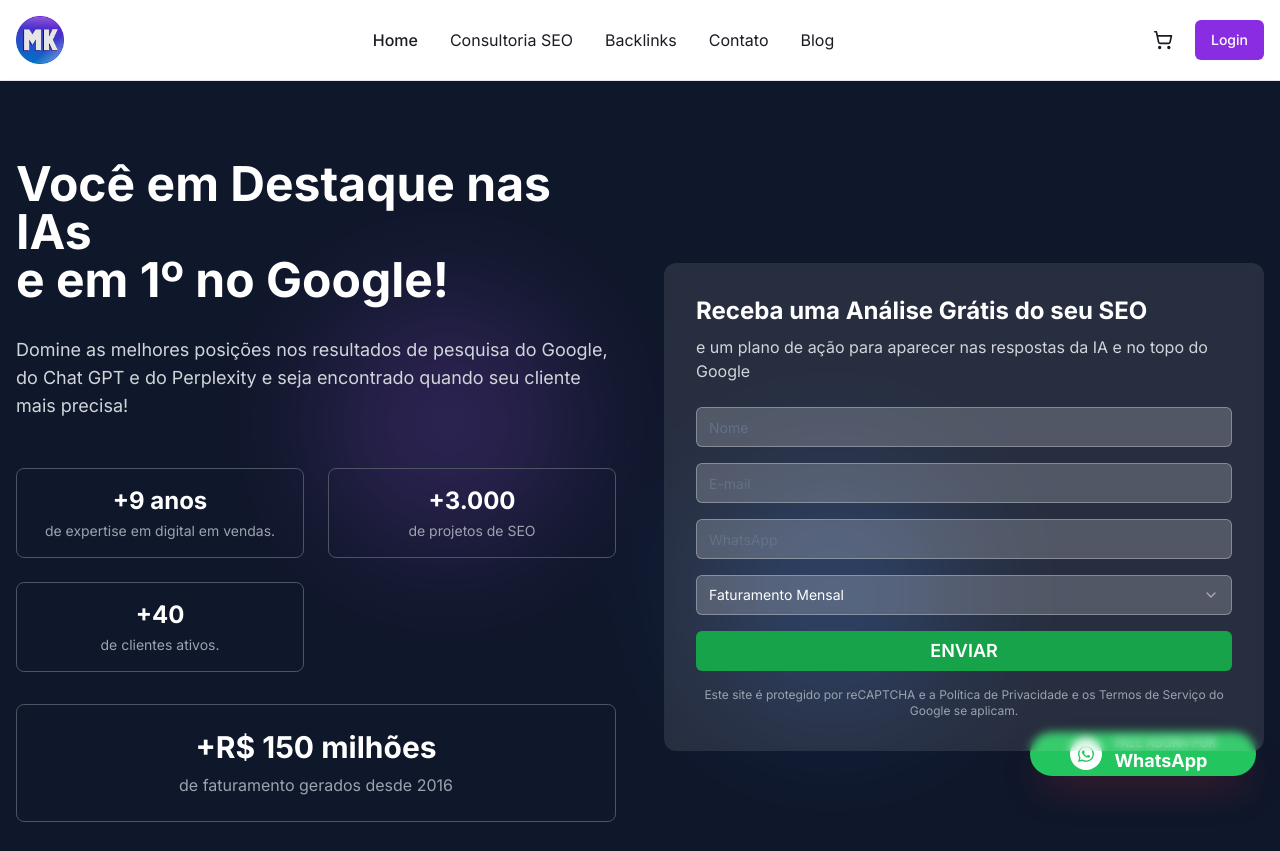
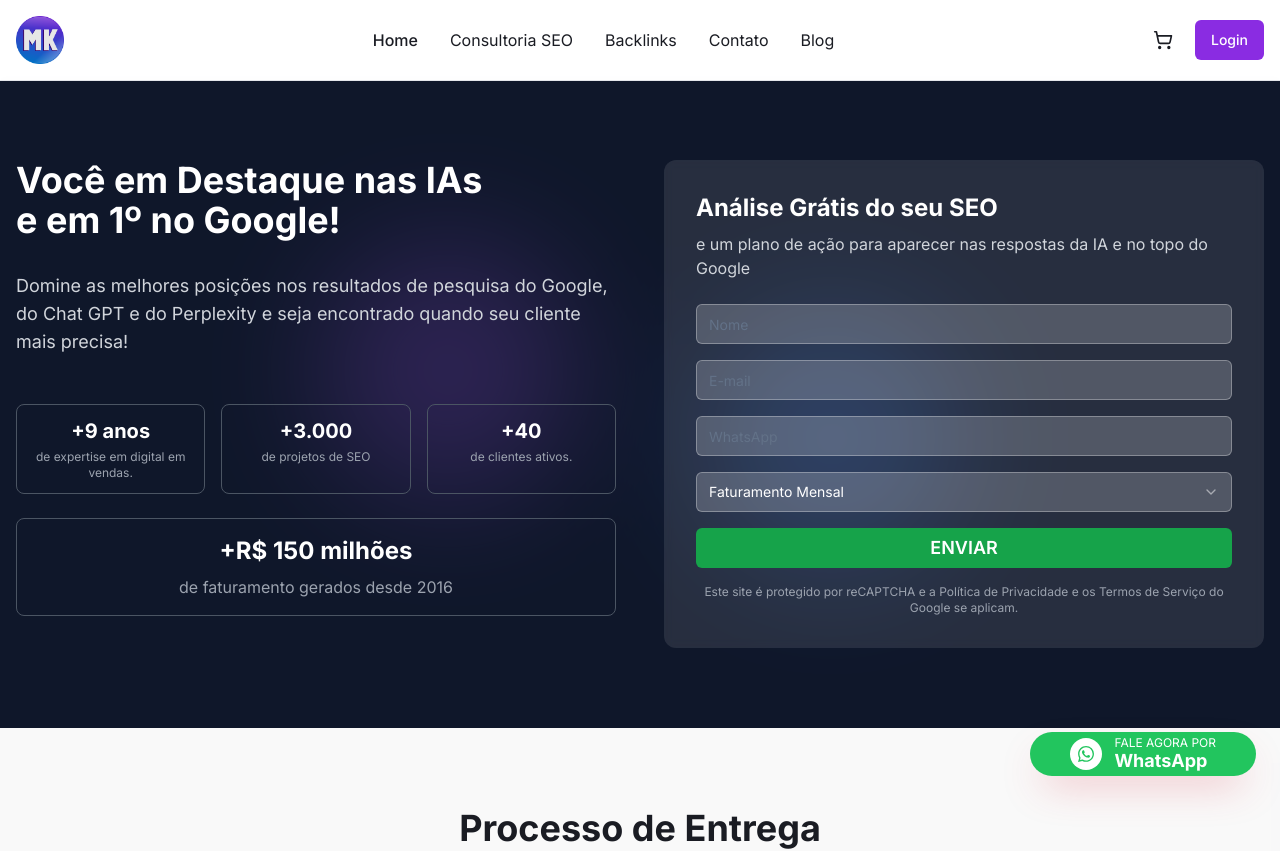
Before and after one commit to marconez777/seo-semantic-masterclass, a React (Vite) app: page /consultoria-de-seo in a window 1280 px wide. Shown: the top 851 px of the page. Built offline with nearby package versions, Linux system fonts and the light colour scheme.

Commit message:
Update consultoria-seo page
Adjust headline font size, card layout, and form styling on the consultoria-seo page.

```diff
--- a/src/components/sections/LeadGenerationSection.tsx
+++ b/src/components/sections/LeadGenerationSection.tsx
@@ -13,7 +13,7 @@ const LeadGenerationSection = () => {
       <div className="container mx-auto px-4 relative z-10">
         <div className="grid lg:grid-cols-2 gap-12 items-center max-w-7xl mx-auto">
           <div>
-            <h2 className="text-4xl md:text-5xl font-bold mb-8">
+            <h2 className="text-3xl md:text-4xl font-bold mb-8">
               Você em Destaque nas IAs<br />
               e em 1º no Google!
             </h2>
@@ -22,30 +22,30 @@ const LeadGenerationSection = () => {
               Domine as melhores posições nos resultados de pesquisa do Google, do Chat GPT e do Perplexity e seja encontrado quando seu cliente mais precisa!
             </p>
 
-            <div className="grid grid-cols-2 gap-6 mb-8">
-              <div className="border border-gray-600 rounded-lg p-4 text-center">
-                <div className="text-2xl font-bold text-white mb-1">+9 anos</div>
-                <div className="text-sm text-gray-400">de expertise em digital em vendas.</div>
+            <div className="grid grid-cols-3 gap-4 mb-6">
+              <div className="border border-gray-600 rounded-lg p-3 text-center">
+                <div className="text-xl font-bold text-white mb-1">+9 anos</div>
+                <div className="text-xs text-gray-400">de expertise em digital em vendas.</div>
               </div>
-              <div className="border border-gray-600 rounded-lg p-4 text-center">
-                <div className="text-2xl font-bold text-white mb-1">+3.000</div>
-                <div className="text-sm text-gray-400">de projetos de SEO</div>
+              <div className="border border-gray-600 rounded-lg p-3 text-center">
+                <div className="text-xl font-bold text-white mb-1">+3.000</div>
+                <div className="text-xs text-gray-400">de projetos de SEO</div>
               </div>
-              <div className="border border-gray-600 rounded-lg p-4 text-center">
-                <div className="text-2xl font-bold text-white mb-1">+40</div>
-                <div className="text-sm text-gray-400">de clientes ativos.</div>
+              <div className="border border-gray-600 rounded-lg p-3 text-center">
+                <div className="text-xl font-bold text-white mb-1">+40</div>
+                <div className="text-xs text-gray-400">de clientes ativos.</div>
               </div>
             </div>
 
-            <div className="border border-gray-600 rounded-lg p-6 text-center mb-8">
-              <div className="text-3xl font-bold text-white mb-2">+R$ 150 milhões</div>
+            <div className="border border-gray-600 rounded-lg p-4 text-center mb-8">
+              <div className="text-2xl font-bold text-white mb-2">+R$ 150 milhões</div>
               <div className="text-gray-400">de faturamento gerados desde 2016</div>
             </div>
           </div>
 
           <div className="bg-white/10 backdrop-blur-sm rounded-xl p-8">
             <h3 className="text-2xl font-bold text-white mb-2">
-              Receba uma Análise Grátis do seu SEO
+              Análise Grátis do seu SEO
             </h3>
             <p className="text-gray-300 mb-6">
               e um plano de ação para aparecer nas respostas da IA e no topo do Google
@@ -55,17 +55,17 @@ const LeadGenerationSection = () => {
               <Input
                 type="text"
                 placeholder="Nome"
-                className="bg-white/20 border-white/30 text-white placeholder-gray-300"
+                className="bg-white/20 border-white/30 text-white placeholder-white"
               />
               <Input
                 type="email"
                 placeholder="E-mail"
-                className="bg-white/20 border-white/30 text-white placeholder-gray-300"
+                className="bg-white/20 border-white/30 text-white placeholder-white"
               />
               <Input
                 type="tel"
                 placeholder="WhatsApp"
-                className="bg-white/20 border-white/30 text-white placeholder-gray-300"
+                className="bg-white/20 border-white/30 text-white placeholder-white"
               />
               <Select>
                 <SelectTrigger className="bg-white/20 border-white/30 text-white">
```
